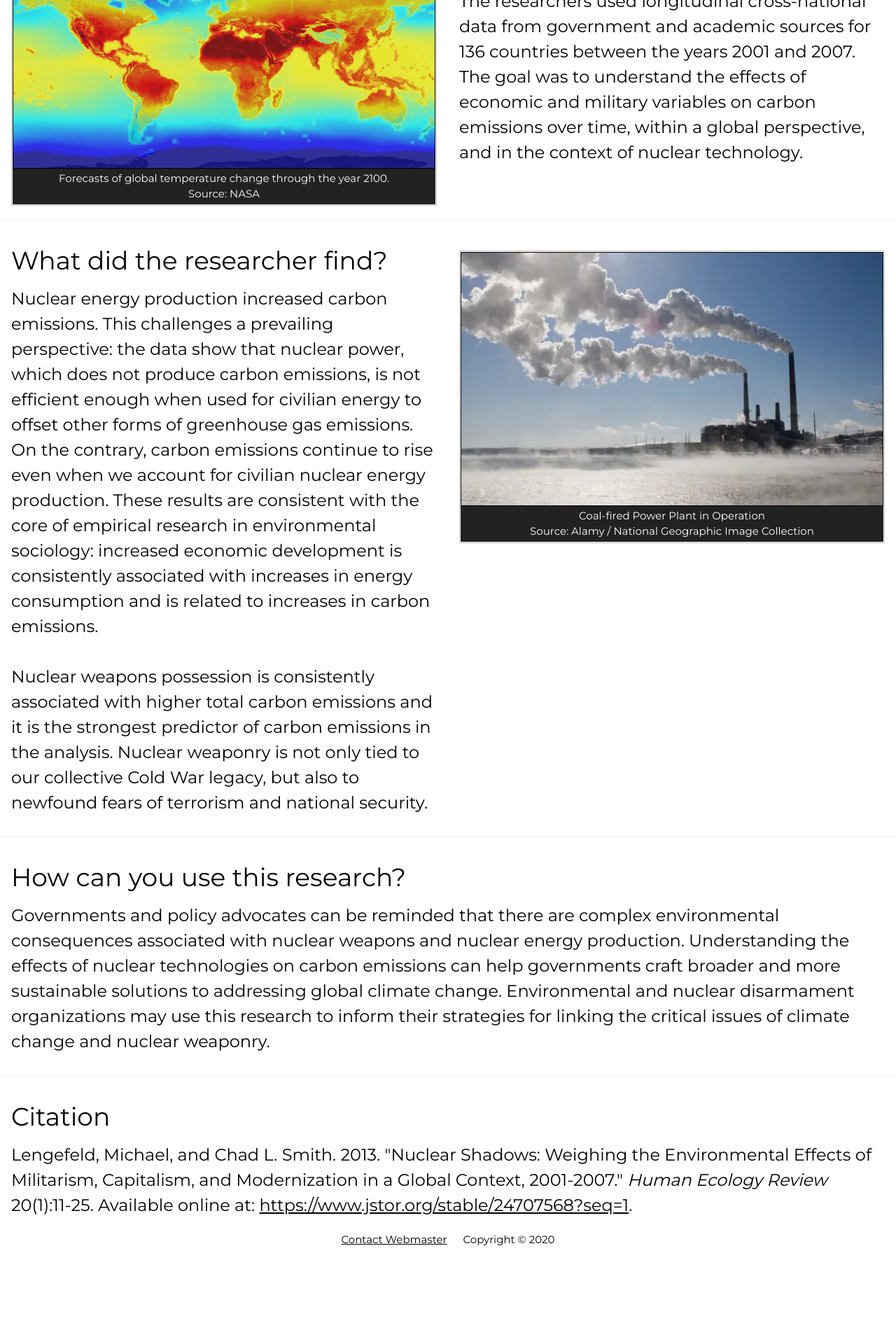
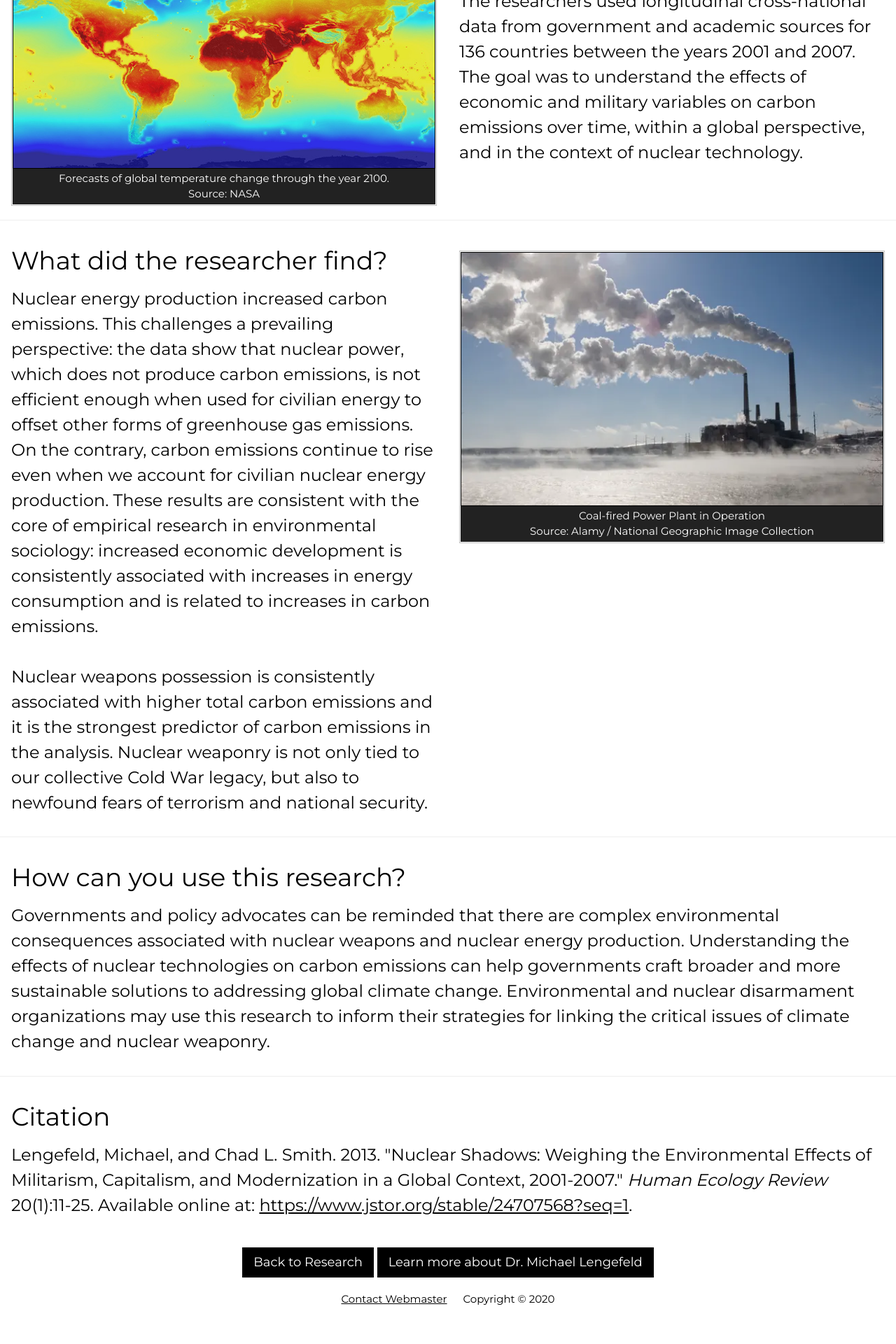
Before and after one commit to resilience1/resilience1.github.io, a Jekyll site: the page built from research/nucleartech.html, in a window 1280 px wide. Shown: the part 1470-3390 px from the top of the page at 70% size. Built offline with Jekyll 4.4.1, drawn with Linux system fonts in a browser that asks for light colours; nearby versions of some CDN libraries; before the commit the page ends 3305 px from its top, so only the background shows below that.

Commit message:
Update nucleartech.html

```diff
--- a/research/nucleartech.html
+++ b/research/nucleartech.html
@@ -57,6 +57,12 @@ title: CO2 Emissions and Nuclear Technologies | Michael Lengefeld
 
 	h2 {
 		font-size: x-large;
+	}
+
+	h3 {
+		font-size:1.2em;
+	text-align:center;
+	color: #fff;
 	}
 
 	img.displayed {
@@ -290,6 +296,13 @@ title: CO2 Emissions and Nuclear Technologies | Michael Lengefeld
 			<a href="https://www.jstor.org/stable/24707568?seq=1">https://www.jstor.org/stable/24707568?seq=1</a>.
 		</h2>
 	</div>
+			<br>
+	<h3>
+		<a href="/research/index.html" class="w3-btn w3-black">Back to Research
+		</a>
+		<a href="/about" class="w3-btn w3-black">Learn more about Dr. Michael Lengefeld
+		</a>
+	</h3>
 				<!-- END PAGE CONTENT -->
 <div class="footer center" style="color:black">
 	  <a href="mailto:mrlengefeld@protonmail.com">Contact Webmaster</a> &emsp;
```
